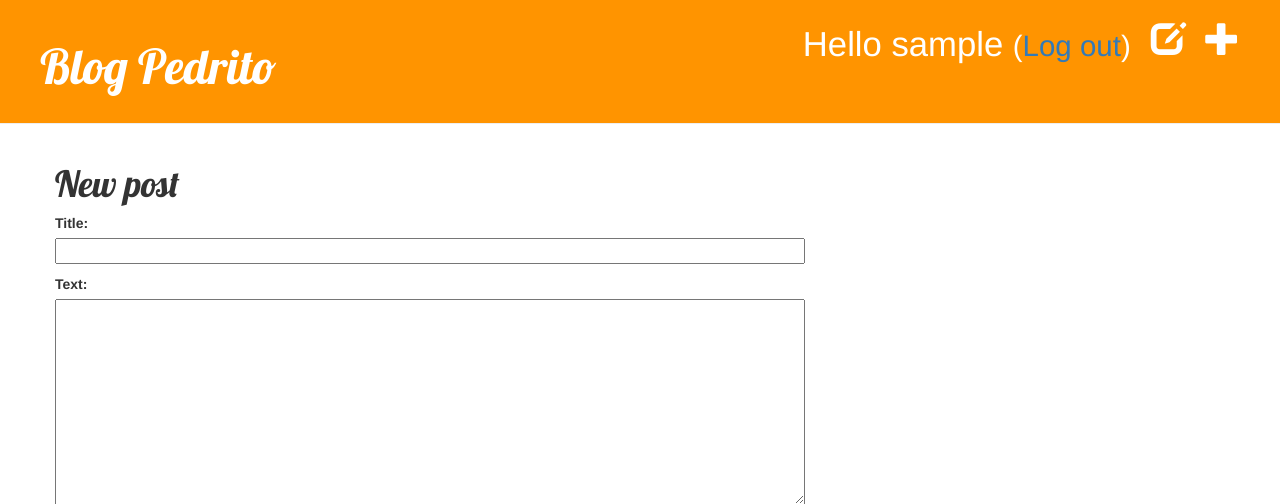
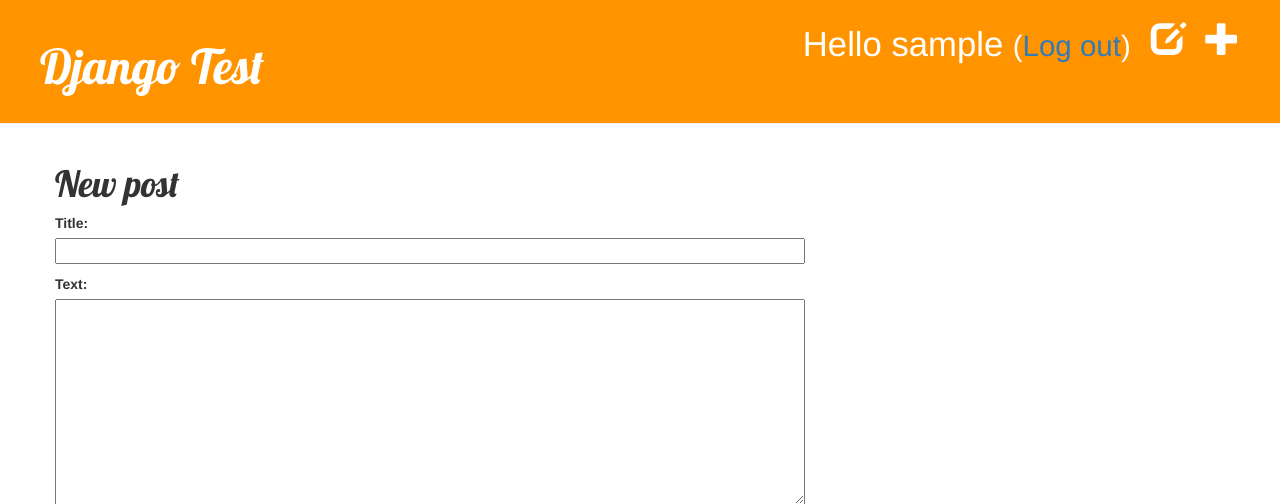
Before and after one commit to pedrojorgelozano/my-first-blog, a Django app: page /post/new in a window 1280 px wide. Shown: the top 504 px of the page. Run offline with Django 3.2, Linux system fonts and the light colour scheme; the visitor is signed in with stand-in values (Sample User, id 1); some libraries are stand-ins or nearby versions.

Commit message:
funcionando

```diff
--- a/blog/templates/blog/base.html
+++ b/blog/templates/blog/base.html
@@ -1,7 +1,7 @@
 {% load static %}
 <html>
     <head>
-        <title>Blog de Pedro</title>
+        <title>Test de Django</title>
         <link rel="stylesheet" href="//maxcdn.bootstrapcdn.com/bootstrap/3.2.0/css/bootstrap.min.css">
         <link rel="stylesheet" href="//maxcdn.bootstrapcdn.com/bootstrap/3.2.0/css/bootstrap-theme.min.css">
         <link href='//fonts.googleapis.com/css?family=Lobster&subset=latin,latin-ext' rel='stylesheet' type='text/css'>
@@ -13,10 +13,8 @@
 		        <a href="{% url 'post_new' %}" class="top-menu"><span class="glyphicon glyphicon-plus"></span></a>
 		        <a href="{% url 'post_draft_list' %}" class="top-menu"><span class="glyphicon glyphicon-edit"></span></a>
 		        <p class="top-menu">Hello {{ user.username }} <small>(<a href="{% url 'logout' %}">Log out</a>)</small></p>
-			{% else %}
- 				<a href="{% url 'login' %}" class="top-menu"><span class="glyphicon glyphicon-lock"></span></a>
 		    {% endif %}
-	        <h1><a href="/">Blog Pedrito</a></h1>
+		    <h1><a href="/">Django Test </a></h1>
 		</div>
 	    <div class="content container">
 	        <div class="row">
--- a/mysite/urls.py
+++ b/mysite/urls.py
@@ -1,10 +1,11 @@
 from django.conf.urls import include, url
 from django.contrib import admin
-from django.contrib.auth import views as auth_views
+
+from django.contrib.auth import views
 
 urlpatterns = [
     url(r'^admin/', admin.site.urls),
-    url(r'^login/$',auth_views.LoginView.as_view(template_name="registration/login.html"), name="login"),
-	url(r'^logout/$', auth_views.LogoutView.as_view, name='logout', kwargs={'next_page': '/'}),
+    #url(r'^registration/login/$', views.login, name='login'),
+    #url(r'^registration/logout/$', views.logout, name='logout', kwargs={'next_page': '/'}),
     url(r'', include('blog.urls')),
 ]
```
Lines whose indentation alone changed are shown as unchanged.
